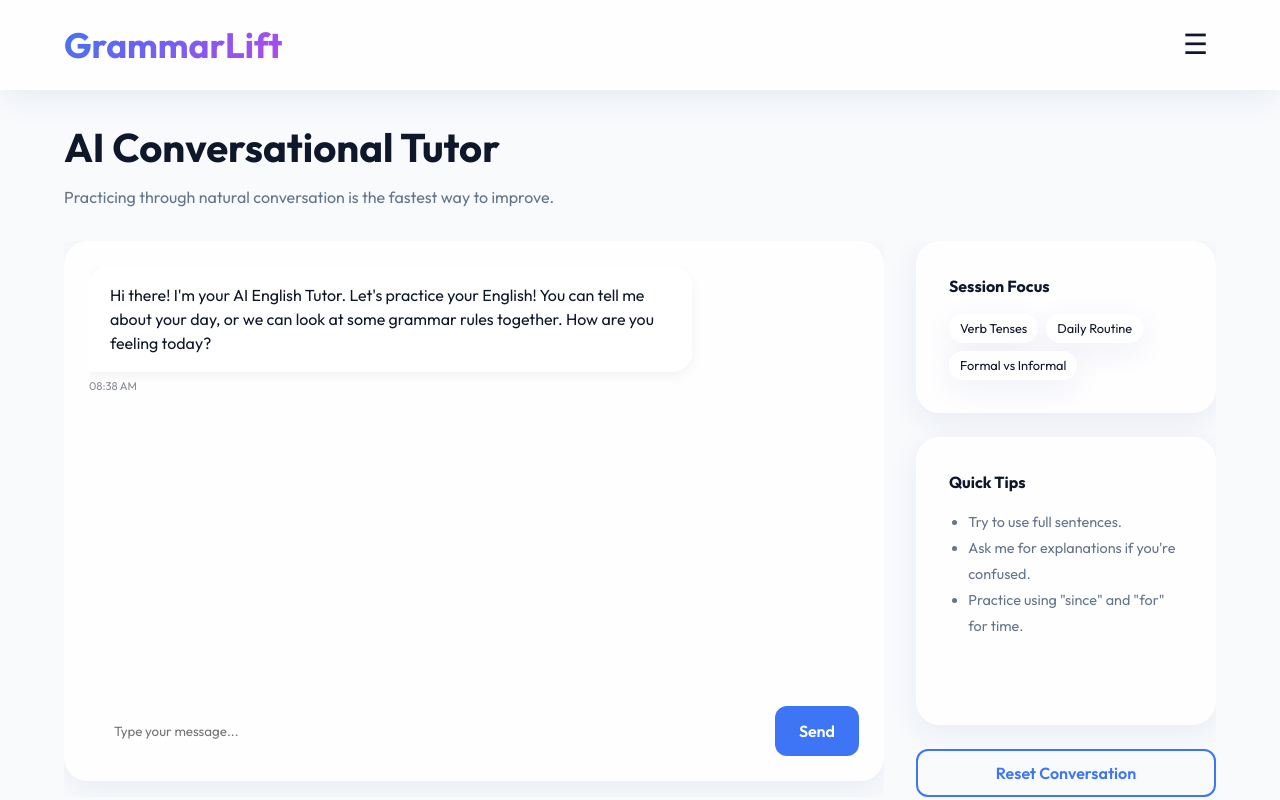
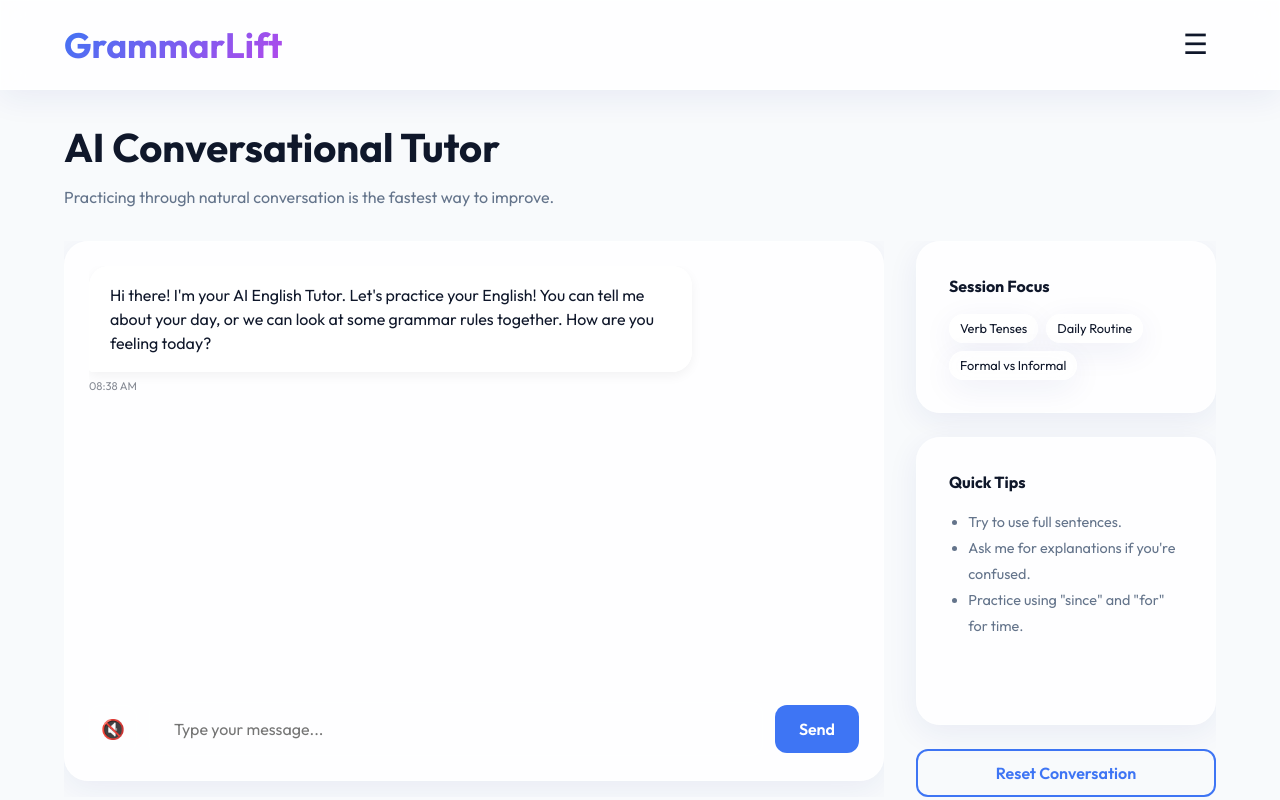
Before and after one commit to mx1204/grammarlift, a Next.js app: page /tutor in a window 1280 px wide. Shown: the top 800 px of the page. Built offline with nearby package versions, Linux system fonts and the light colour scheme.

Commit message:
feat: real AI chatbot with sound and continuous discussion

```diff
--- /dev/null
+++ b/src/app/api/chat/route.ts
@@ -0,0 +1,52 @@
+import { NextResponse } from 'next/server';
+
+export async function POST(req: Request) {
+  try {
+    const { messages } = await req.json();
+
+    if (!process.env.GROQ_API_KEY) {
+      // Fallback if no key is found
+      return NextResponse.json({
+        content: "I'm currently in simulation mode because no API key was found. How can I help you practice today?"
+      });
+    }
+
+    const response = await fetch('https://api.groq.com/openai/v1/chat/completions', {
+      method: 'POST',
+      headers: {
+        'Authorization': `Bearer ${process.env.GROQ_API_KEY}`,
+        'Content-Type': 'application/json'
+      },
+      body: JSON.stringify({
+        model: 'llama3-8b-8192',
+        messages: [
+          {
+            role: 'system',
+            content: "You are a professional, friendly English Grammar Tutor. Your goal is to help users improve their English through conversation. Keep replies concise, encouraging, and occasionally point out grammar improvements if you see mistakes. Use a sophisticated but accessible tone."
+          },
+          ...messages
+        ],
+        temperature: 0.7,
+        max_tokens: 500
+      })
+    });
+
+    const data = await response.json();
+
+    if (!response.ok) {
+      console.error("Groq API Error:", data);
+      throw new Error(data.error?.message || "Failed to fetch from Groq");
+    }
+
+    return NextResponse.json({
+      content: data.choices[0].message.content
+    });
+
+  } catch (error: any) {
+    console.error("Chat API Route Error:", error);
+    return NextResponse.json(
+      { error: "Failed to get AI response" },
+      { status: 500 }
+    );
+  }
+}
--- a/src/app/tutor/page.tsx
+++ b/src/app/tutor/page.tsx
@@ -23,7 +23,27 @@ export default function TutorPage() {
   ]);
   const [input, setInput] = useState('');
   const [isLoading, setIsLoading] = useState(false);
+  const [isSoundEnabled, setIsSoundEnabled] = useState(false);
   const scrollRef = useRef<HTMLDivElement>(null);
+
+  // Text to Speech function
+  const speak = (text: string) => {
+    if (!isSoundEnabled || typeof window === 'undefined') return;
+
+    // Stop any current speech
+    window.speechSynthesis.cancel();
+
+    const utterance = new SpeechSynthesisUtterance(text);
+    utterance.rate = 1.0;
+    utterance.pitch = 1.0;
+
+    // Try to find a good English voice
+    const voices = window.speechSynthesis.getVoices();
+    const englishVoice = voices.find(v => v.lang.startsWith('en-US')) || voices.find(v => v.lang.startsWith('en'));
+    if (englishVoice) utterance.voice = englishVoice;
+
+    window.speechSynthesis.speak(utterance);
+  };
 
   useEffect(() => {
     if (scrollRef.current) {
@@ -58,6 +78,7 @@ export default function TutorPage() {
       };
 
       setMessages(prev => [...prev, assistantMsg]);
+      speak(response);
     } catch (error) {
       console.error("Tutor Error:", error);
     } finally {
@@ -115,7 +136,32 @@ export default function TutorPage() {
             </div>
 
             {/* Input Bar */}
-            <div style={{ display: 'flex', gap: '0.75rem' }}>
+            <div style={{ display: 'flex', gap: '0.75rem', alignItems: 'center' }}>
+              <button
+                onClick={() => {
+                  const newState = !isSoundEnabled;
+                  setIsSoundEnabled(newState);
+                  if (newState) speak("Sound enabled.");
+                  else window.speechSynthesis.cancel();
+                }}
+                style={{
+                  background: isSoundEnabled ? 'var(--primary)' : 'rgba(255,255,255,0.05)',
+                  border: '1px solid var(--card-border)',
+                  borderRadius: '12px',
+                  width: '48px',
+                  height: '48px',
+                  display: 'flex',
+                  alignItems: 'center',
+                  justifyContent: 'center',
+                  cursor: 'pointer',
+                  fontSize: '1.2rem',
+                  color: isSoundEnabled ? 'white' : 'inherit',
+                  transition: 'all 0.2s ease'
+                }}
+                title={isSoundEnabled ? "Disable Sound" : "Enable Sound"}
+              >
+                {isSoundEnabled ? '🔊' : '🔇'}
+              </button>
               <input
                 type="text"
                 placeholder="Type your message..."
@@ -130,10 +176,11 @@ export default function TutorPage() {
                   background: 'rgba(255,255,255,0.05)',
                   color: 'inherit',
                   fontFamily: 'inherit',
+                  fontSize: '1rem',
                   outline: 'none'
                 }}
               />
-              <AppButton onClick={handleSend} disabled={isLoading}>Send</AppButton>
+              <AppButton onClick={handleSend} disabled={isLoading} style={{ height: '48px' }}>Send</AppButton>
             </div>
           </GlassCard>
         </div>
--- a/src/components/Navbar.tsx
+++ b/src/components/Navbar.tsx
@@ -59,6 +59,7 @@ const Navbar = () => {
           borderTop: '1px solid var(--card-border)',
           alignItems: 'center' // Optional: Centers the links on larger screens
         }}>
+            <Link href="/tutor" onClick={() => setIsOpen(false)} style={{ fontSize: '1.65rem', fontWeight: 700, textDecoration: 'none', color: 'inherit' }}>AI Tutor</Link>
             <Link href="/interpersonal" onClick={() => setIsOpen(false)} style={{ fontSize: '1.65rem', fontWeight: 700, textDecoration: 'none', color: 'inherit' }}>Interpersonal</Link>
             <Link href="/learn" onClick={() => setIsOpen(false)} style={{ fontSize: '1.65rem', fontWeight: 700, textDecoration: 'none', color: 'inherit' }}>Learn</Link>
             <Link href="/speaking" onClick={() => setIsOpen(false)} style={{ fontSize: '1.65rem', fontWeight: 700, textDecoration: 'none', color: 'inherit' }}>Speaking</Link>
--- a/src/lib/groq.ts
+++ b/src/lib/groq.ts
@@ -45,30 +45,18 @@ export async function getGrammarFeedback(text: string, level: string): Promise<G
 }
 
 export async function getTutorResponse(messages: { role: 'user' | 'assistant', content: string }[]): Promise<string> {
-  // Simulate Groq conversational response
-  const lastUserMessage = messages[messages.length - 1].content.toLowerCase();
+  const response = await fetch('/api/chat', {
+    method: 'POST',
+    headers: { 'Content-Type': 'application/json' },
+    body: JSON.stringify({ messages })
+  });
 
-  // Improved greeting check with word boundaries
-  const isGreeting = /\b(hi|hello|hey|greetings)\b/g.test(lastUserMessage);
+  const data = await response.json();
+  if (!response.ok) {
+    throw new Error(data.error || "Failed to get AI response");
+  }
 
-  return new Promise((resolve) => {
-    setTimeout(() => {
-      if (isGreeting) {
-        resolve("Hello! I'm your AI Grammar Tutor. I'm here to help you practice your English. Would you like to talk about your day, or should we discuss a specific grammar topic like 'Present Continuous'?");
-      } else if (lastUserMessage.includes('day')) {
-        resolve("That sounds interesting! Please tell me more about what happened today. Remember to use the Past Simple (e.g., 'I finished my work') for completed actions. What was the most challenging part?");
-      } else if (lastUserMessage.includes('company') || lastUserMessage.includes('ai') || lastUserMessage.includes('society')) {
-        resolve("That is a very noble goal! Using AI to empower society and building a company is an ambitious plan. Your grammar in that sentence was excellent. By the way, 'to empower society' is a great collocation. How do you plan to start this journey?");
-      } else if (/\bmore\b/.test(lastUserMessage)) {
-        resolve("Excellent point. By the way, in professional writing, you can sometimes replace 'more' with 'further' for a more formal tone. What else is on your mind?");
-      } else if (/\b(good|great)\b/.test(lastUserMessage)) {
-        resolve("I'm glad to hear you're feeling positive! Using 'great' is perfect for casual conversation. If you wanted to sound even more descriptive, you could use 'productive' or 'rewarding'. What are you planning to do tomorrow?");
-      } else {
-        // Generic but safe feedback
-        resolve(`I've analyzed your message. Your sentence structure is clear and correct! To keep the practice going, tell me a bit about your long-term goals. Where do you see yourself in five years?`);
-      }
-    }, 1200);
-  });
+  return data.content;
 }
 
 export async function getSpeakingFeedback(transcription: string, originalPrompt: string, mode: 'shadowing' | 'free' = 'free'): Promise<GroqFeedback> {
```
